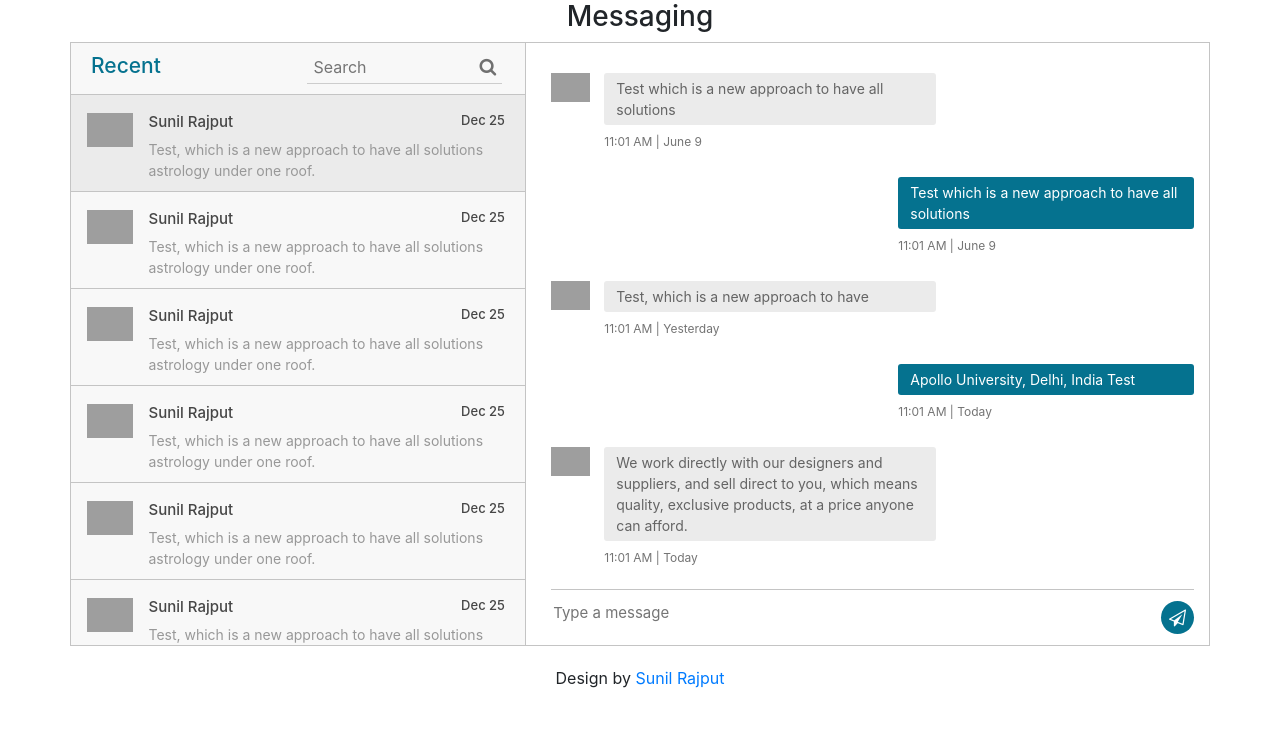
After one commit to gurkirat007/image-share, a Flask app: template project/templates/chatpage.html in a window 1280 px wide. The commit adds this page. Shown: the top 739 px of the page. Run offline with Flask 2, Linux system fonts and the light colour scheme; the template is opened without the code that fills it, so the values that code supplies are empty; some libraries are stand-ins or nearby versions; grey boxes are pictures that could not be loaded.

```diff
--- a/project/__init__.py
+++ b/project/__init__.py
@@ -19,7 +19,9 @@ def create_app():
     login_manager.init_app(app)
 
 
-    from .models import User
+    from .models import User, Profile
+
+
 
     @login_manager.user_loader
     def load_user(user_id):
--- a/project/auth.py
+++ b/project/auth.py
@@ -44,15 +44,18 @@ def signup_post():
 	email = request.form.get('email')
 	name = request.form.get('name')
 	password = request.form.get('password')
+	gender = request.form.get('gender')
 	# check if email exist
 	user = User.query.filter_by(email=email).first() # if this returns a user, then the email already exists in database
 	if user: #if already one is there redirect to signup page
 		flash('Email address already exists')
 		return redirect(url_for('auth.signup'))
 	# if new user adding the new user to database after hashing the passwords
-	new_user = User(email=email, name=name, password = generate_password_hash(password, method='sha256'))
+	new_user = User(email=email, name=name, password = generate_password_hash(password, method='sha256'), gender=gender)
 	db.session.add(new_user)
 	db.session.commit()
+	# new_profile = Profile(user_id = new_user.id, profile_pic = , bio = "Pls write your Bio")
+
 	return redirect(url_for('auth.login'))
 
 
--- /dev/null
+++ b/project/static/styles/chat.css
@@ -0,0 +1,135 @@
+.container{max-width:1170px; margin:auto;}
+img{ max-width:100%;}
+.inbox_people {
+  background: #f8f8f8 none repeat scroll 0 0;
+  float: left;
+  overflow: hidden;
+  width: 40%; border-right:1px solid #c4c4c4;
+}
+.inbox_msg {
+  border: 1px solid #c4c4c4;
+  clear: both;
+  overflow: hidden;
+}
+.top_spac{ margin: 20px 0 0;}
+
+
+.recent_heading {float: left; width:40%;}
+.srch_bar {
+  display: inline-block;
+  text-align: right;
+  width: 60%;
+}
+.headind_srch{ padding:10px 29px 10px 20px; overflow:hidden; border-bottom:1px solid #c4c4c4;}
+
+.recent_heading h4 {
+  color: #05728f;
+  font-size: 21px;
+  margin: auto;
+}
+.srch_bar input{ border:1px solid #cdcdcd; border-width:0 0 1px 0; width:80%; padding:2px 0 4px 6px; background:none;}
+.srch_bar .input-group-addon button {
+  background: rgba(0, 0, 0, 0) none repeat scroll 0 0;
+  border: medium none;
+  padding: 0;
+  color: #707070;
+  font-size: 18px;
+}
+.srch_bar .input-group-addon { margin: 0 0 0 -27px;}
+
+.chat_ib h5{ font-size:15px; color:#464646; margin:0 0 8px 0;}
+.chat_ib h5 span{ font-size:13px; float:right;}
+.chat_ib p{ font-size:14px; color:#989898; margin:auto}
+.chat_img {
+  float: left;
+  width: 11%;
+}
+.chat_ib {
+  float: left;
+  padding: 0 0 0 15px;
+  width: 88%;
+}
+
+.chat_people{ overflow:hidden; clear:both;}
+.chat_list {
+  border-bottom: 1px solid #c4c4c4;
+  margin: 0;
+  padding: 18px 16px 10px;
+}
+.inbox_chat { height: 550px; overflow-y: scroll;}
+
+.active_chat{ background:#ebebeb;}
+
+.incoming_msg_img {
+  display: inline-block;
+  width: 6%;
+}
+.received_msg {
+  display: inline-block;
+  padding: 0 0 0 10px;
+  vertical-align: top;
+  width: 92%;
+ }
+ .received_withd_msg p {
+  background: #ebebeb none repeat scroll 0 0;
+  border-radius: 3px;
+  color: #646464;
+  font-size: 14px;
+  margin: 0;
+  padding: 5px 10px 5px 12px;
+  width: 100%;
+}
+.time_date {
+  color: #747474;
+  display: block;
+  font-size: 12px;
+  margin: 8px 0 0;
+}
+.received_withd_msg { width: 57%;}
+.mesgs {
+  float: left;
+  padding: 30px 15px 0 25px;
+  width: 60%;
+}
+
+ .sent_msg p {
+  background: #05728f none repeat scroll 0 0;
+  border-radius: 3px;
+  font-size: 14px;
+  margin: 0; color:#fff;
+  padding: 5px 10px 5px 12px;
+  width:100%;
+}
+.outgoing_msg{ overflow:hidden; margin:26px 0 26px;}
+.sent_msg {
+  float: right;
+  width: 46%;
+}
+.input_msg_write input {
+  background: rgba(0, 0, 0, 0) none repeat scroll 0 0;
+  border: medium none;
+  color: #4c4c4c;
+  font-size: 15px;
+  min-height: 48px;
+  width: 100%;
+}
+
+.type_msg {border-top: 1px solid #c4c4c4;position: relative;}
+.msg_send_btn {
+  background: #05728f none repeat scroll 0 0;
+  border: medium none;
+  border-radius: 50%;
+  color: #fff;
+  cursor: pointer;
+  font-size: 17px;
+  height: 33px;
+  position: absolute;
+  right: 0;
+  top: 11px;
+  width: 33px;
+}
+.messaging { padding: 0 0 50px 0;}
+.msg_history {
+  height: 516px;
+  overflow-y: auto;
+}
--- /dev/null
+++ b/project/templates/chatpage.html
@@ -0,0 +1,160 @@
+<link href="//maxcdn.bootstrapcdn.com/bootstrap/4.1.1/css/bootstrap.min.css" rel="stylesheet" id="bootstrap-css">
+<script src="//maxcdn.bootstrapcdn.com/bootstrap/4.1.1/js/bootstrap.min.js"></script>
+<script src="//cdnjs.cloudflare.com/ajax/libs/jquery/3.2.1/jquery.min.js"></script>
+<link rel = "stylesheet" type = "text/css" href = "{{url_for('static', filename = 'styles/chat.css')}}">
+<!------ Include the above in your HEAD tag ---------->
+
+
+<html>
+<head>
+
+<link href="https://cdnjs.cloudflare.com/ajax/libs/font-awesome/4.7.0/css/font-awesome.css" type="text/css" rel="stylesheet"
+
+</head>
+<body>
+<div class="container">
+<h3 class=" text-center">Messaging</h3>
+<div class="messaging">
+      <div class="inbox_msg">
+        <div class="inbox_people">
+          <div class="headind_srch">
+            <div class="recent_heading">
+              <h4>Recent</h4>
+            </div>
+            <div class="srch_bar">
+              <div class="stylish-input-group">
+                <input type="text" class="search-bar"  placeholder="Search" >
+                <span class="input-group-addon">
+                <button type="button"> <i class="fa fa-search" aria-hidden="true"></i> </button>
+                </span> </div>
+            </div>
+          </div>
+          <div class="inbox_chat">
+            <div class="chat_list active_chat">
+              <div class="chat_people">
+                <div class="chat_img"> <img src="https://ptetutorials.com/images/user-profile.png" alt="sunil"> </div>
+                <div class="chat_ib">
+                  <h5>Sunil Rajput <span class="chat_date">Dec 25</span></h5>
+                  <p>Test, which is a new approach to have all solutions
+                    astrology under one roof.</p>
+                </div>
+              </div>
+            </div>
+            <div class="chat_list">
+              <div class="chat_people">
+                <div class="chat_img"> <img src="https://ptetutorials.com/images/user-profile.png" alt="sunil"> </div>
+                <div class="chat_ib">
+                  <h5>Sunil Rajput <span class="chat_date">Dec 25</span></h5>
+                  <p>Test, which is a new approach to have all solutions
+                    astrology under one roof.</p>
+                </div>
+              </div>
+            </div>
+            <div class="chat_list">
+              <div class="chat_people">
+                <div class="chat_img"> <img src="https://ptetutorials.com/images/user-profile.png" alt="sunil"> </div>
+                <div class="chat_ib">
+                  <h5>Sunil Rajput <span class="chat_date">Dec 25</span></h5>
+                  <p>Test, which is a new approach to have all solutions
+                    astrology under one roof.</p>
+                </div>
+              </div>
+            </div>
+            <div class="chat_list">
+              <div class="chat_people">
+                <div class="chat_img"> <img src="https://ptetutorials.com/images/user-profile.png" alt="sunil"> </div>
+                <div class="chat_ib">
+                  <h5>Sunil Rajput <span class="chat_date">Dec 25</span></h5>
+                  <p>Test, which is a new approach to have all solutions
+                    astrology under one roof.</p>
+                </div>
+              </div>
+            </div>
+            <div class="chat_list">
+              <div class="chat_people">
+                <div class="chat_img"> <img src="https://ptetutorials.com/images/user-profile.png" alt="sunil"> </div>
+                <div class="chat_ib">
+                  <h5>Sunil Rajput <span class="chat_date">Dec 25</span></h5>
+                  <p>Test, which is a new approach to have all solutions
+                    astrology under one roof.</p>
+                </div>
+              </div>
+            </div>
+            <div class="chat_list">
+              <div class="chat_people">
+                <div class="chat_img"> <img src="https://ptetutorials.com/images/user-profile.png" alt="sunil"> </div>
+                <div class="chat_ib">
+                  <h5>Sunil Rajput <span class="chat_date">Dec 25</span></h5>
+                  <p>Test, which is a new approach to have all solutions
+                    astrology under one roof.</p>
+                </div>
+              </div>
+            </div>
+            <div class="chat_list">
+              <div class="chat_people">
+                <div class="chat_img"> <img src="https://ptetutorials.com/images/user-profile.png" alt="sunil"> </div>
+                <div class="chat_ib">
+                  <h5>Sunil Rajput <span class="chat_date">Dec 25</span></h5>
+                  <p>Test, which is a new approach to have all solutions
+                    astrology under one roof.</p>
+                </div>
+              </div>
+            </div>
+          </div>
+        </div>
+        <div class="mesgs">
+          <div class="msg_history">
+            <div class="incoming_msg">
+              <div class="incoming_msg_img"> <img src="https://ptetutorials.com/images/user-profile.png" alt="sunil"> </div>
+              <div class="received_msg">
+                <div class="received_withd_msg">
+                  <p>Test which is a new approach to have all
+                    solutions</p>
+                  <span class="time_date"> 11:01 AM    |    June 9</span></div>
+              </div>
+            </div>
+            <div class="outgoing_msg">
+              <div class="sent_msg">
+                <p>Test which is a new approach to have all
+                  solutions</p>
+                <span class="time_date"> 11:01 AM    |    June 9</span> </div>
+            </div>
+            <div class="incoming_msg">
+              <div class="incoming_msg_img"> <img src="https://ptetutorials.com/images/user-profile.png" alt="sunil"> </div>
+              <div class="received_msg">
+                <div class="received_withd_msg">
+                  <p>Test, which is a new approach to have</p>
+                  <span class="time_date"> 11:01 AM    |    Yesterday</span></div>
+              </div>
+            </div>
+            <div class="outgoing_msg">
+              <div class="sent_msg">
+                <p>Apollo University, Delhi, India Test</p>
+                <span class="time_date"> 11:01 AM    |    Today</span> </div>
+            </div>
+            <div class="incoming_msg">
+              <div class="incoming_msg_img"> <img src="https://ptetutorials.com/images/user-profile.png" alt="sunil"> </div>
+              <div class="received_msg">
+                <div class="received_withd_msg">
+                  <p>We work directly with our designers and suppliers,
+                    and sell direct to you, which means quality, exclusive
+                    products, at a price anyone can afford.</p>
+                  <span class="time_date"> 11:01 AM    |    Today</span></div>
+              </div>
+            </div>
+          </div>
+          <div class="type_msg">
+            <div class="input_msg_write">
+              <input type="text" class="write_msg" placeholder="Type a message" />
+              <button class="msg_send_btn" type="button"><i class="fa fa-paper-plane-o" aria-hidden="true"></i></button>
+            </div>
+          </div>
+        </div>
+      </div>
+
+
+      <p class="text-center top_spac"> Design by <a target="_blank" href="https://www.linkedin.com/in/sunil-rajput-nattho-singh/">Sunil Rajput</a></p>
+
+    </div></div>
+    </body>
+    </html>
```
Also changed, not shown: project/models.py (+12 -4 lines), project/templates/signup.html (+11 -0 lines), project/main.py (line endings or trailing spaces).
